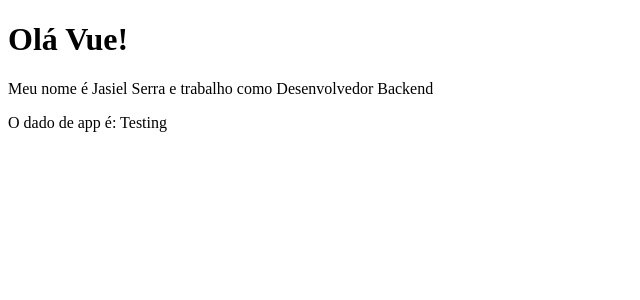
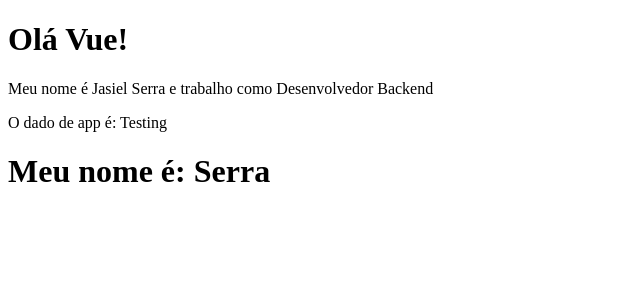
Before and after one commit to jasielserra/Projeto-Vue, a Vue app: page / in a window 1280 px wide. Shown: the top 300 px of the page, without its empty margins (0-640 px from the left). Built offline with nearby package versions, Linux system fonts and the light colour scheme.

Commit message:
LifeCycle Hooks

```diff
--- a/src/App.vue
+++ b/src/App.vue
@@ -2,15 +2,18 @@
   <div>
     <PrimeiroComponente/>
     <p>O dado de app é: {{testando}} </p>
+    <LifeCycle/>
   </div>
 </template>
 
 <script>
   import PrimeiroComponente from './components/PrimeiroComponente.vue'
+  import LifeCycle from './components/LifeCycle.vue'
     export default {
       name: 'App',
       components:{
-        PrimeiroComponente
+        PrimeiroComponente,
+        LifeCycle
       },
       data(){
         return {
--- a/src/components/LifeCycle.vue
+++ b/src/components/LifeCycle.vue
@@ -1,13 +1,24 @@
 <template>
-
+  <h1>Meu nome é: {{ nome }}</h1>
 </template>
 
 <script>
 export default {
-  name: "LifeCycle"
+  name: "LifeCycle",
+  data(){
+    return {
+      nome:"Jasi"
+    }
+  },
+  created() {
+    setTimeout(() => {
+      this.nome = "Jasiel"
+        }, 1000);
+  },
+  mounted() {
+    setTimeout(() => {
+      this.nome = "Serra"
+        }, 2000);
+  }
 }
 </script>
-
-<style scoped>
-
-</style>
```
